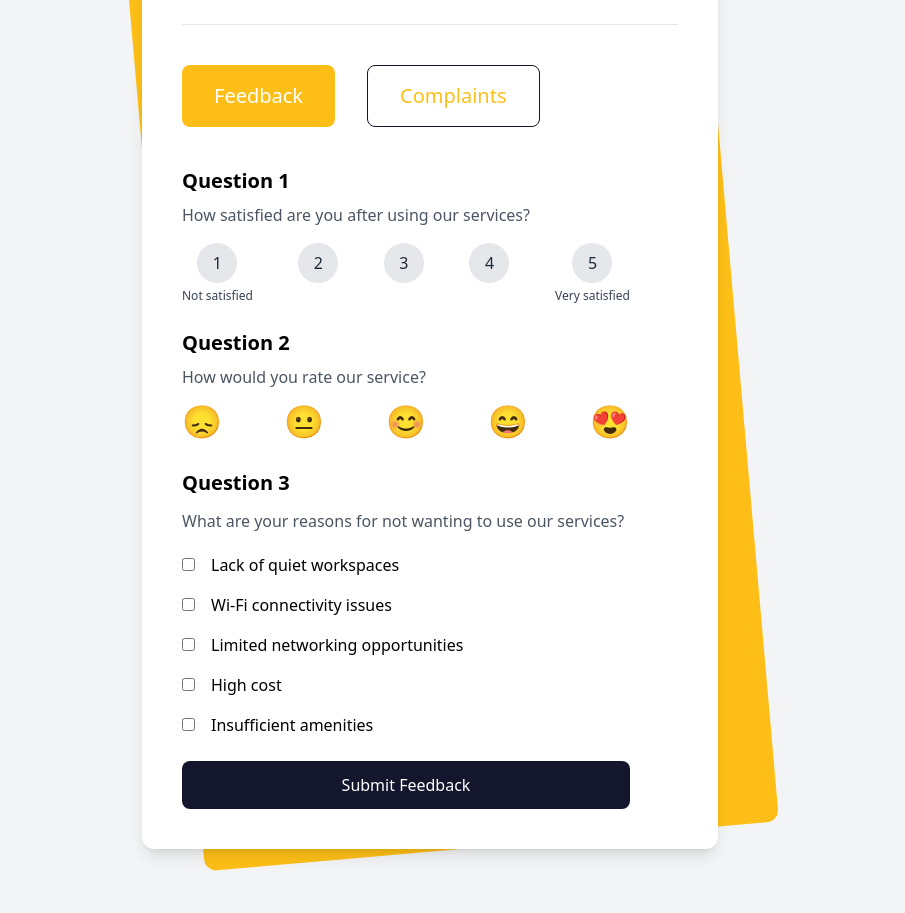
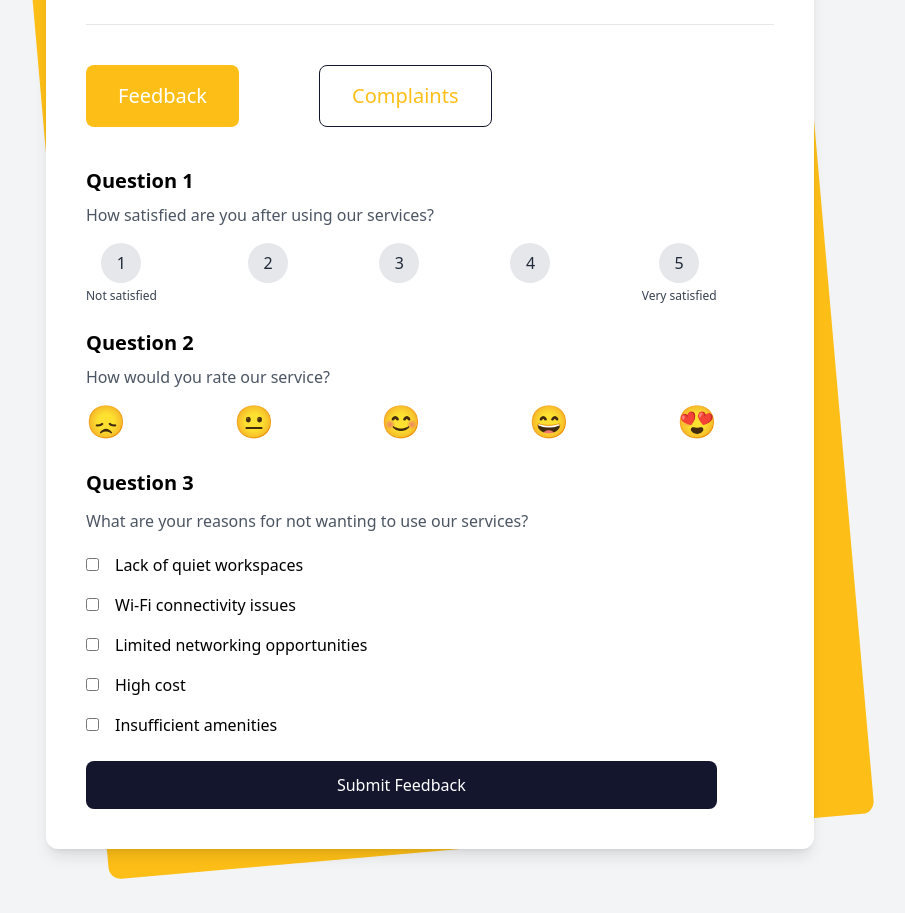
Before and after one commit to SarahHanks04/Capstone, a React (Vite) app: page / in a window 1280 px wide. Shown: the part 640-1553 px from the top of the page, without its empty margins (210-1115 px from the left). Built offline with nearby package versions, Linux system fonts and the light colour scheme.

Commit message:
Updated Form

```diff
--- a/src/Complaints/ComplaintForm.jsx
+++ b/src/Complaints/ComplaintForm.jsx
@@ -18,7 +18,7 @@ const ComplaintForm = () => {
 
   return (
     <main className="pt-[2.2rem] w-full">
-      <section className="relative w-11/12 max-w-md z-10">
+      <section className="relative w-11/12 max-w-xs sm:max-w-md md:max-w-lg lg:max-w-2xl xl:max-w-3xl z-10">
         <div>
           <hr className="mb-6" />
           <Formik
@@ -60,7 +60,9 @@ const ComplaintForm = () => {
                         : "border-gray-300"
                     }`}
                   >
-                    <option value="" disabled>Select a category</option>
+                    <option value="" disabled>
+                      Select a category
+                    </option>
                     <option value="service">Service</option>
                     <option value="product">Product</option>
                     <option value="support">Support</option>
@@ -81,7 +83,9 @@ const ComplaintForm = () => {
                         : "border-gray-300"
                     }`}
                   >
-                    <option value="" disabled>Select a service</option>
+                    <option value="" disabled>
+                      Select a service
+                    </option>
                     <option value="internet">Internet</option>
                     <option value="workspace">Workspace Rental</option>
                     <option value="meeting-room">Meeting Room Access</option>
--- a/src/CustomButtons/NavigationButton.jsx
+++ b/src/CustomButtons/NavigationButton.jsx
@@ -2,7 +2,7 @@ import React from "react";
 
 const NavigationButton = ({ activeForm, setActiveForm }) => {
   return (
-    <div className="flex gap-4 sm:gap-6 md:gap-8 mt-4">
+    <div className="flex space-x-12 gap-8 sm:gap-6 md:gap-8 mt-4">
       <button
         className={`px-4 py-2 sm:px-5 sm:py-3 md:px-6 md:py-3 lg:px-8 lg:py-4 font-medium text-sm sm:text-base md:text-lg lg:text-xl rounded-lg focus:outline-none ${
           activeForm === "feedback"
--- a/src/Feedback/FeedbackForm.jsx
+++ b/src/Feedback/FeedbackForm.jsx
@@ -15,7 +15,7 @@ const FeedbackForm = () => {
 
   return (
     <main className="pt-[2.5rem] w-full">
-      <div className="relative w-11/12 max-w-md z-10">
+      <div className="relative w-11/12 max-w-xs sm:max-w-md md:max-w-lg lg:max-w-2xl xl:max-w-3xl z-10">
         <div>
           <Formik
             initialValues={initialValues}
--- a/src/MainForms/MainForm.jsx
+++ b/src/MainForms/MainForm.jsx
@@ -10,7 +10,7 @@ const MainForm = () => {
 
   return (
     <main className="flex items-center justify-center min-h-screen bg-gray-100 overflow-hidden relative sm:pt-10 sm:pb-10 lg:pt-16 lg:pb-16">
-      <section className="relative w-11/12 max-w-xs sm:max-w-sm md:max-w-md lg:max-w-lg xl:max-w-xl z-10">
+      <section className="relative w-11/12 max-w-xs sm:max-w-md md:max-w-lg lg:max-w-2xl xl:max-w-3xl z-10">
         {/* Rotating Background Div */}
         <div className="absolute inset-0 transform rotate-[-5deg] bg-[#FDBF17] rounded-xl z-10 h-full w-full"></div>
 
@@ -141,7 +141,15 @@ const MainForm = () => {
 
           {/* Conditional Rendering of Forms */}
           <div className="w-full">
-            {activeForm === "feedback" ? <FeedbackForm /> : <ComplaintForm />}
+            {activeForm === "feedback" ? (
+              <div className="w-full">
+                <FeedbackForm />
+              </div>
+            ) : (
+              <div className="w-full">
+                <ComplaintForm />
+              </div>
+            )}
           </div>
         </div>
       </section>
```
